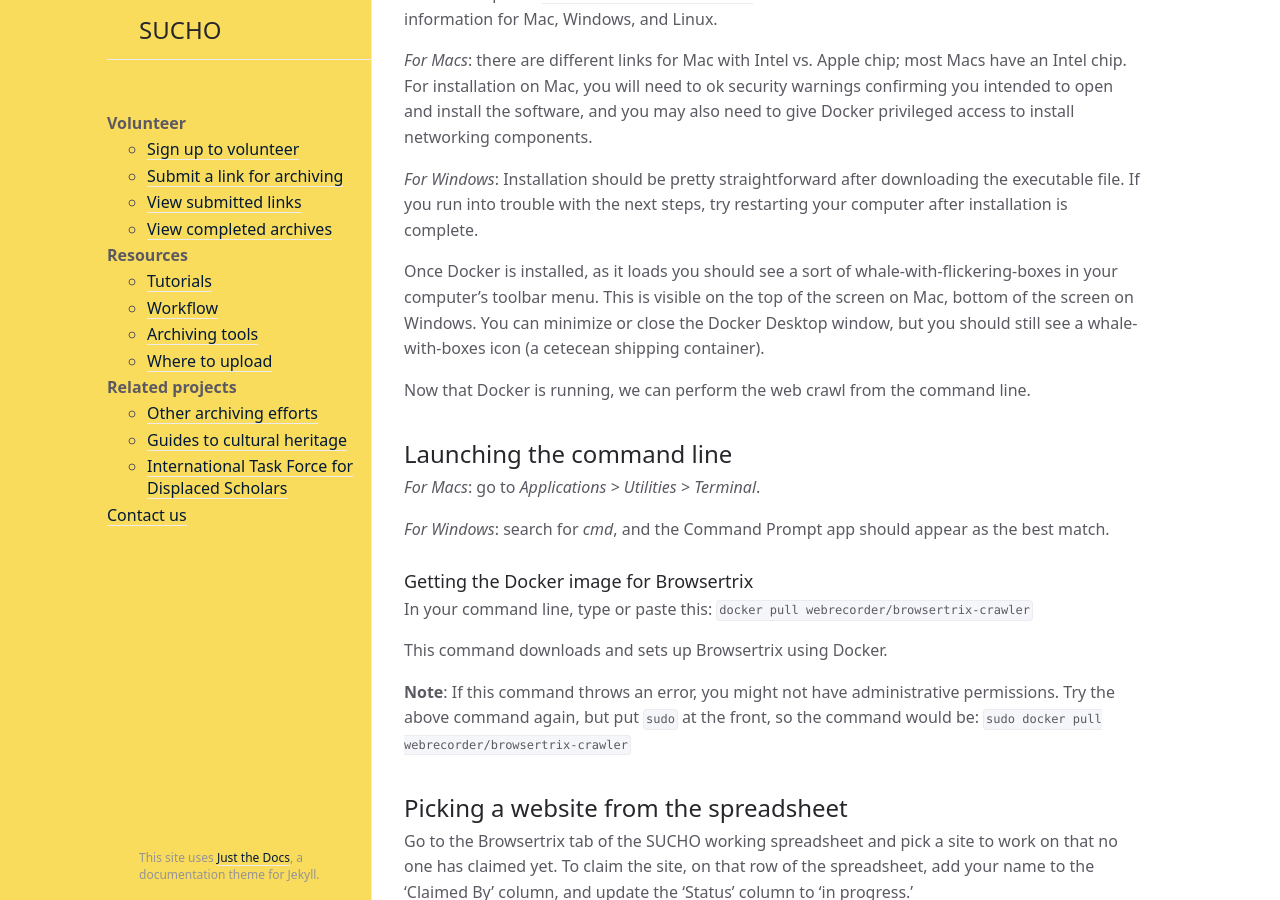
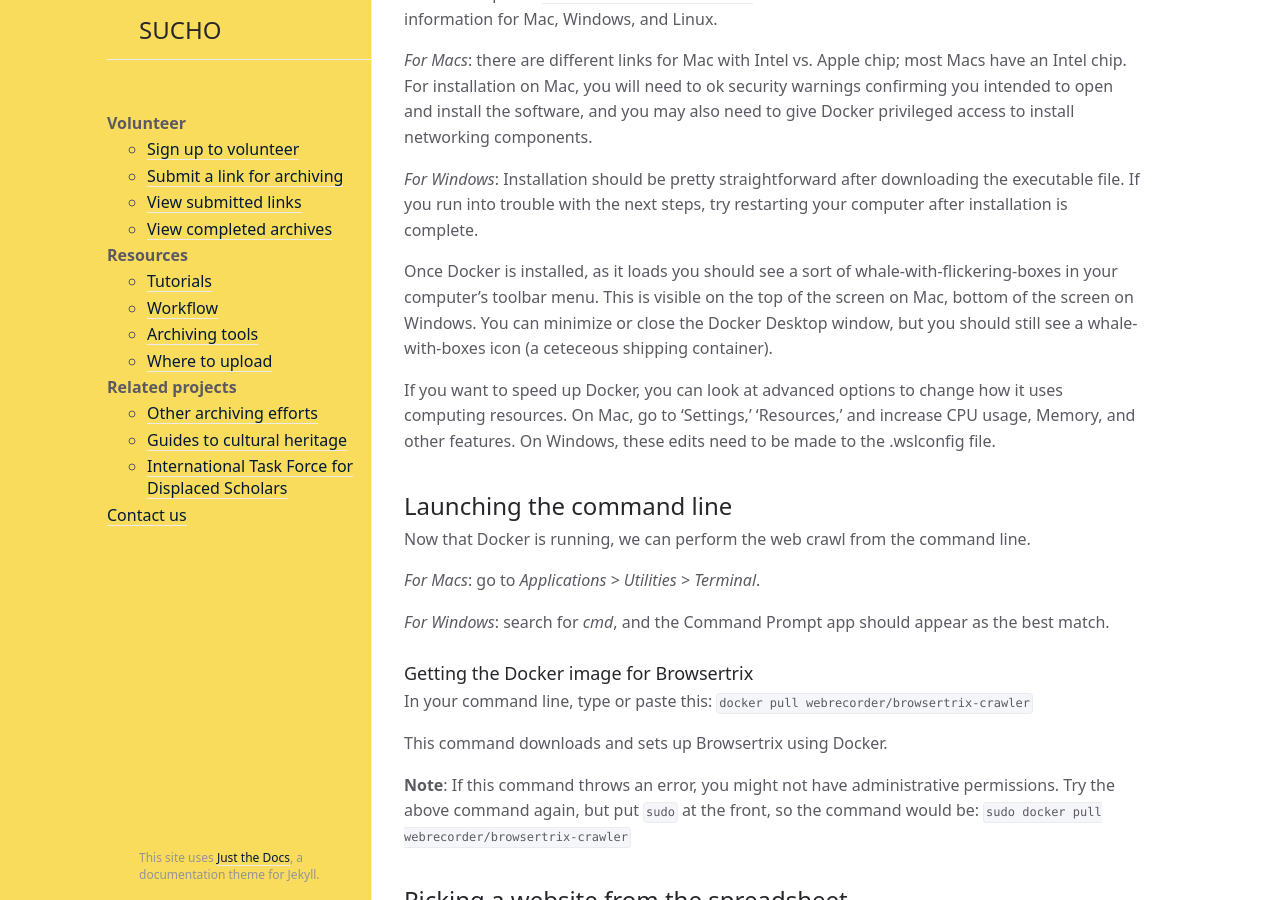
Before and after one commit to sucho-archiving/sucho-archiving.github.io, a Jekyll site: the page built from browsertrix.md, in a window 1280 px wide and 900 px high, scrolled down 798 px. Built offline with Jekyll 4.4.1, drawn with Linux system fonts in a browser that asks for light colours; some of the changed text lies outside the part shown.

Commit message:
Update browsertrix.md

```diff
--- a/browsertrix.md
+++ b/browsertrix.md
@@ -27,11 +27,13 @@ The first step is to [download and install Docker](https://docs.docker.com/get-d
 
 *For Windows*: Installation should be pretty straightforward after downloading the executable file. If you run into trouble with the next steps, try restarting your computer after installation is complete.
 
-Once Docker is installed, as it loads you should see a sort of whale-with-flickering-boxes in your computer's toolbar menu. This is visible on the top of the screen on Mac, bottom of the screen on Windows. You can minimize or close the Docker Desktop window, but you should still see a whale-with-boxes icon (a cetecean shipping container).
+Once Docker is installed, as it loads you should see a sort of whale-with-flickering-boxes in your computer's toolbar menu. This is visible on the top of the screen on Mac, bottom of the screen on Windows. You can minimize or close the Docker Desktop window, but you should still see a whale-with-boxes icon (a ceteceous shipping container).
 
+If you want to speed up Docker, you can look at advanced options to change how it uses computing resources. On Mac, go to 'Settings,' 'Resources,' and increase CPU usage, Memory, and other features. On Windows, these edits need to be made to the .wslconfig file.
+
+## Launching the command line
 Now that Docker is running, we can perform the web crawl from the command line.
 
-## Launching the command line
 *For Macs*: go to *Applications > Utilities > Terminal*.
 
 *For Windows*: search for *cmd*, and the Command Prompt app should appear as the best match.
@@ -103,6 +105,8 @@ On Windows, to find the absolute path for your .yaml file, locate the crawl-conf
 ## Waiting
 Depending on the size of the site, the crawl could take anywhere from a couple minutes to 10+ hours. If you run out of space on your computer, contact @Seb on the SUCHO Slack and he'll use one of the big servers on it.
 
+If the crawl gets interrupted, or you need to interrupt the execution in the command line, browsertrix should pick up where it left off once you rerun the crawl command.
+
 ## Uploading the WACZ file
 The directory that has your *crawl-config.yaml* file will generate a *crawls* directory the first time you run the command to crawl a site.
 
```
